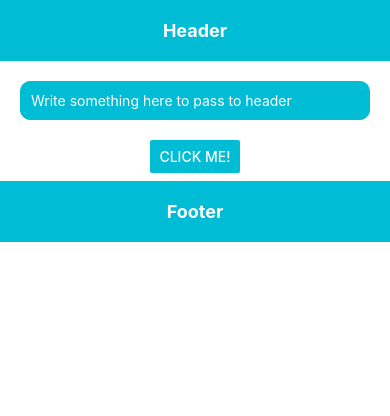
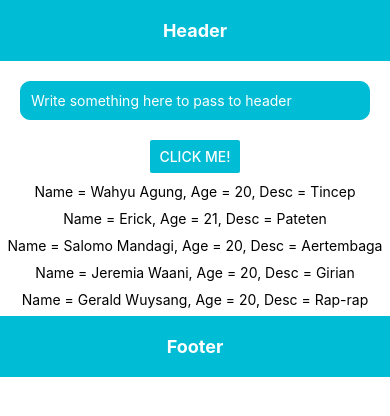
Before and after one commit to jeremiawaani/mobile-programming, a React Native app in the folder Exercise6/: screen / in a window 390 px wide. Shown: the top 416 px of the page. Built offline with nearby package versions, Linux system fonts and the light colour scheme.

Commit message:
Membuat function User, menambahkan props, menambahkan Text yang berisi hasil dari props, Memanggil 5 x fungsi User dan memberikan isi, dan menambahkan style css pada View User.

```diff
--- a/Exercise6/App.js
+++ b/Exercise6/App.js
@@ -1,6 +1,17 @@
 import React, {Component} from 'react';
 import {Text, View, StatusBar, StyleSheet, TextInput, Button} from 'react-native';
 
+// Declaring function with props
+const User = (props) => {
+  return (
+    //Di dalam ini terdapat beberapa argumen yang telah di passing menggunakan props
+    <View style={styles.functionUser}>
+      <Text style={{}}>
+        Name = {props.name}, Age = {props.age}, Desc = {props.desc}
+      </Text>
+    </View>
+  );
+};
 class App extends Component {
   constructor(props) {
     super(props);
@@ -40,6 +51,14 @@ class App extends Component {
             // onPress={() => console.log('hello')}
           />
         </View>
+
+         {/* Props */}
+        <User name="Wahyu Agung" age={20} desc="Tincep" />
+        <User name="Erick" age={21} desc="Pateten" />
+        <User name="Salomo Mandagi" age={20} desc="Aertembaga" />
+        <User name="Jeremia Waani" age={20} desc="Girian" />
+        <User name="Gerald Wuysang" age={20} desc="Rap-rap" />
+
         <Footer/>
       </View>
     );
@@ -58,6 +77,13 @@ const Footer = () => {
   };
 
 const styles = StyleSheet.create({
+  functionUser: {
+    alignItems: "center",
+    justifyContent: "center",
+    marginTop: 10,
+    fontWeight: "bold",
+  },
+
   header: {
     backgroundColor: '#00BCD4',
     alignItems: 'center',
```
